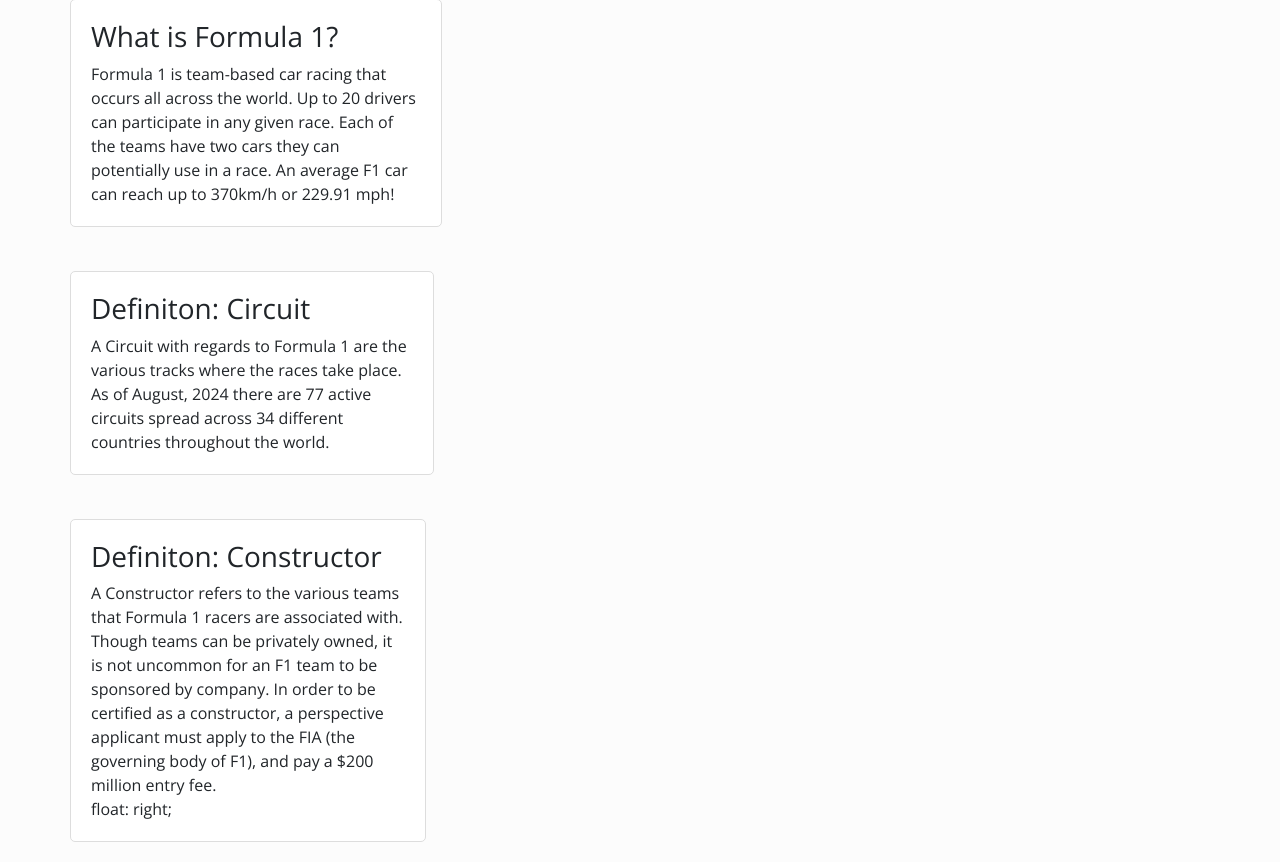
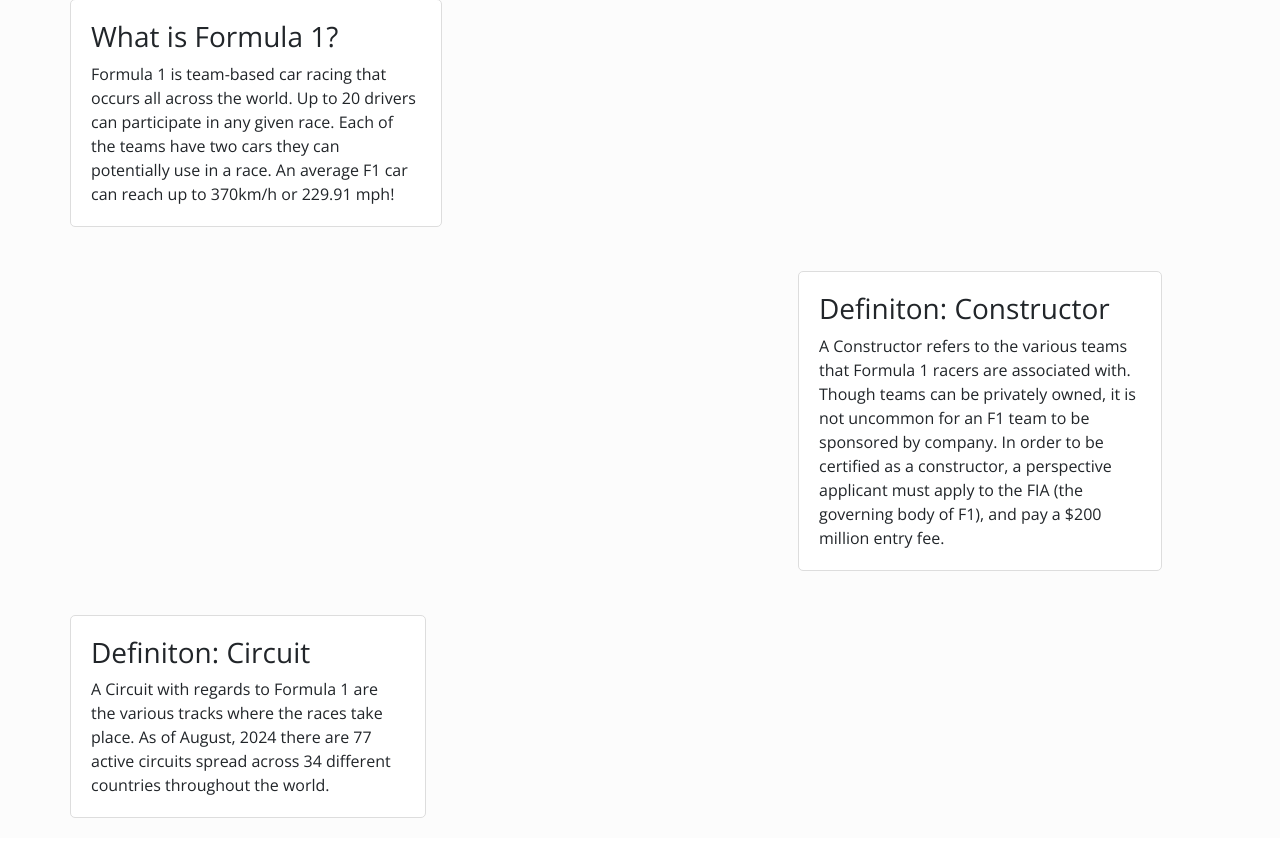
Before and after one commit to KevinPCarney/Project-3-Group-03, a Flask app: page / in a window 1280 px wide. Shown: the part 225-1087 px from the top of the page. After the commit the page ends 1043 px from the top, so only its background shows below. Run offline with Flask 3, Linux system fonts and the light colour scheme; some libraries are stand-ins or nearby versions.

Commit message:
minor updates

```diff
--- a/app/templates/home.html
+++ b/app/templates/home.html
@@ -81,10 +81,10 @@
 
                     <br/>
                 </div>
-            <div class="row">
-                <div class="col-md-4 about-block">
-                    <h3>Definiton: Circuit</h3>
-                    <p>A Circuit with regards to Formula 1 are the various tracks where the races take place.  As of August, 2024 there are 77 active circuits spread across 34 different countries throughout the world.  </p>
+            <div class="row justify-content-end align-items-start">
+                <div class="col-md-4 about-block ml-auto">
+                    <h3>Definiton: Constructor</h3>
+                    <p>A Constructor refers to the various teams that Formula 1 racers are associated with.  Though teams can be privately owned, it is not uncommon for an F1 team to be sponsored by company.  In order to be certified as a constructor, a perspective applicant must apply to the FIA (the governing body of F1), and pay a $200 million entry fee.   </p>
 
                 </div>
 
@@ -96,11 +96,10 @@
                 </div>
             <div class="row">
                 <div class="col-md-4 about-block">
-                        <h3>Definiton: Constructor</h3>
-                        <p>A Constructor refers to the various teams that Formula 1 racers are associated with.  Though teams can be privately owned, it is not uncommon for an F1 team to be sponsored by company.  In order to be certified as a constructor, a perspective applicant must apply to the FIA (the governing body of F1), and pay a $200 million entry fee.   </p>
-                        float: right;
+                    <h3>Definiton: Circuit</h3>
+                    <p>A Circuit with regards to Formula 1 are the various tracks where the races take place.  As of August, 2024 there are 77 active circuits spread across 34 different countries throughout the world.  </p>
+
                 </div>
-
 
 </body>
 
```
Lines whose indentation alone changed are shown as unchanged.
